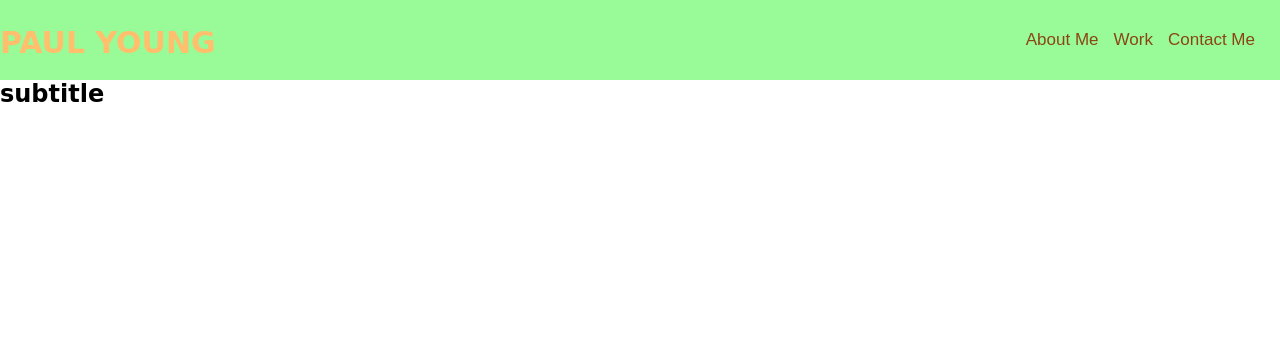
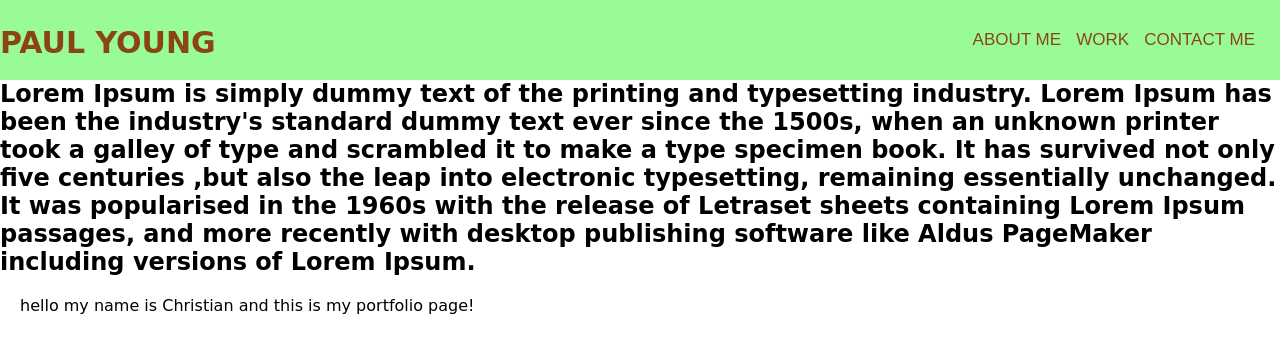
Before and after one commit to chrisy272/Young-Portfolio, a plain HTML site: page index.html in a window 1280 px wide. Drawn offline with Linux system fonts and the light colour scheme.

Commit message:
css for nav bar

```diff
--- a/assets/stlye.css
+++ b/assets/stlye.css
@@ -18,7 +18,7 @@ nav{
 }
 
 label.name{
-    color:rgb(255, 191, 108);
+    color:saddlebrown;
     font-size: 30px;
     line-height: 85px;
     padding: 100px 0px;
@@ -41,4 +41,16 @@ nav ul li a{
     color: saddlebrown;
     font-size: 17px;
     font-family: fantasy;
+    text-transform: uppercase;
 }
+
+ nav a:hover{
+    background-color: rgb(255, 215, 162);
+    transition: .5s;
+
+}
+
+ p{
+    margin: 10px 10px 10px 10px;
+    padding: 10px;
+}
--- a/index.html
+++ b/index.html
@@ -24,11 +24,19 @@
 
 <!-- subtitle section -->
 <section>
-   <h2>subtitle</h2>
+   <h2>Lorem Ipsum is simply dummy text of the printing and typesetting industry.
+     Lorem Ipsum has been the industry's standard dummy text ever since the 1500s,
+     when an unknown printer took a galley of type and scrambled it to make a type specimen book.
+      It has survived not only five centuries
+    ,but also the leap into electronic typesetting, remaining essentially unchanged.
+     It was popularised in the 1960s with the release of Letraset sheets containing Lorem Ipsum passages,
+     and more recently with desktop publishing software like Aldus PageMaker including versions of Lorem Ipsum.</h2>
 </section>
 
 <!-- aboutme section -->
-<section>
+<section #="aboutme">
+
+    <p>hello my name is Christian and this is my portfolio page!</p>
 
 </section>
 
```
